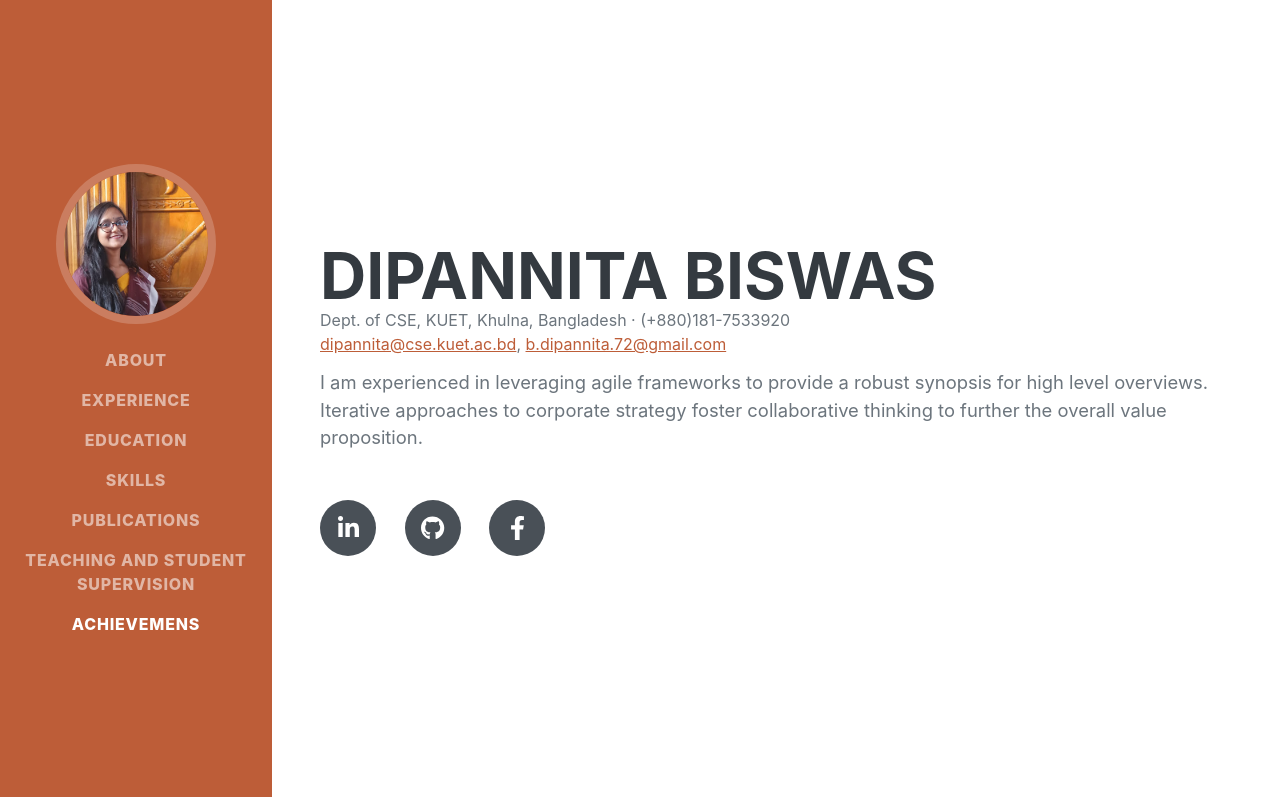
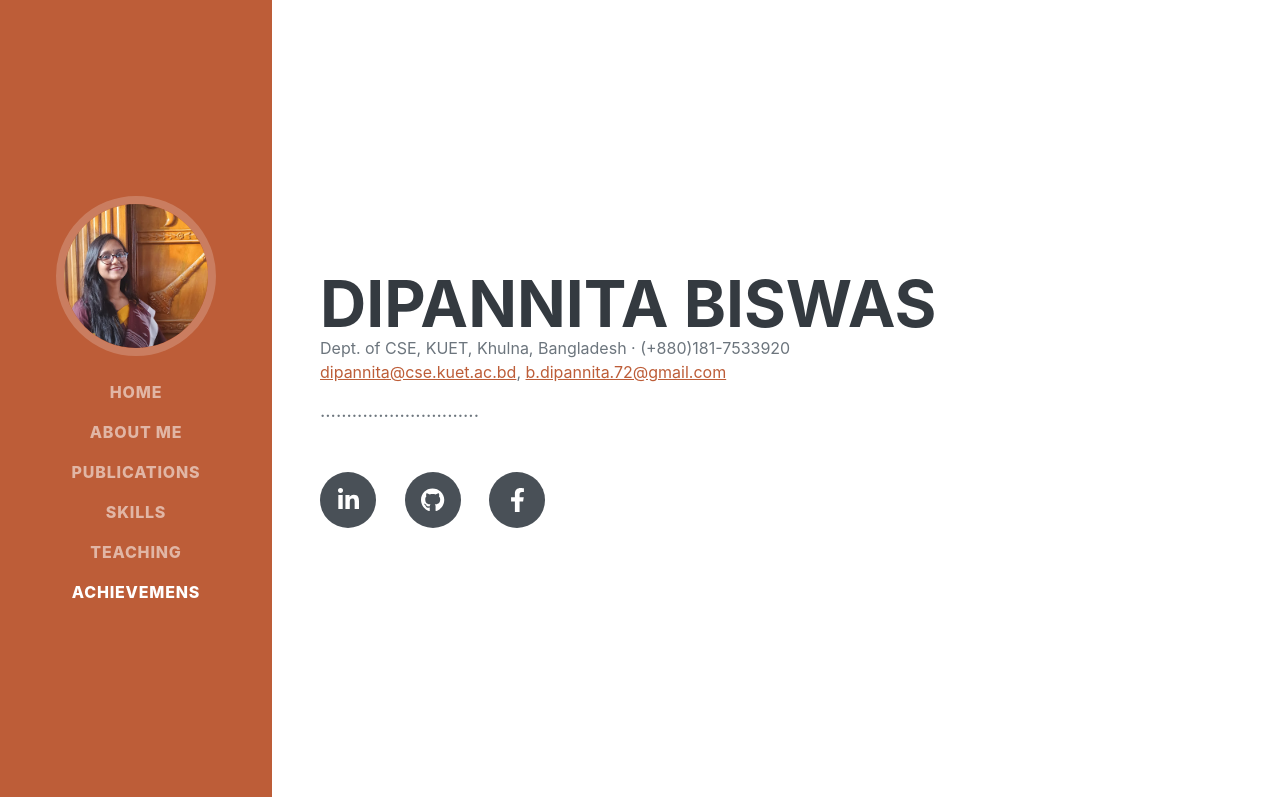
Before and after one commit to dipannita72/dipannita72.github.io, a plain HTML site: page index.html in a window 1280 px wide. Shown: the top 797 px of the page. Drawn offline with nearby package versions, Linux system fonts and the light colour scheme; a web font is replaced by a local one.

Commit message:
Update index.html

```diff
--- a/index.html
+++ b/index.html
@@ -24,12 +24,11 @@
             <button class="navbar-toggler" type="button" data-bs-toggle="collapse" data-bs-target="#navbarResponsive" aria-controls="navbarResponsive" aria-expanded="false" aria-label="Toggle navigation"><span class="navbar-toggler-icon"></span></button>
             <div class="collapse navbar-collapse" id="navbarResponsive">
                 <ul class="navbar-nav">
-                    <li class="nav-item"><a class="nav-link js-scroll-trigger" href="#about">About</a></li>
-                    <li class="nav-item"><a class="nav-link js-scroll-trigger" href="#experience">Experience </a></li>
-                    <li class="nav-item"><a class="nav-link js-scroll-trigger" href="#education">Education</a></li>
+                    <li class="nav-item"><a class="nav-link js-scroll-trigger" href="#about">Home</a></li>
+                    <li class="nav-item"><a class="nav-link js-scroll-trigger" href="#experience">About Me </a></li>
+                    <li class="nav-item"><a class="nav-link js-scroll-trigger" href="#publications">Publications</a></li>
                     <li class="nav-item"><a class="nav-link js-scroll-trigger" href="#skills">Skills</a></li>
-                    <li class="nav-item"><a class="nav-link js-scroll-trigger" href="#publications">Publications</a></li>
-                    <li class="nav-item"><a class="nav-link js-scroll-trigger" href="#teaching">Teaching and Student Supervision</a></li>
+                    <li class="nav-item"><a class="nav-link js-scroll-trigger" href="#teaching">Teaching</a></li>
                     <li class="nav-item"><a class="nav-link js-scroll-trigger" href="#awards">Achievemens</a></li>
                 </ul>
             </div>
@@ -49,8 +48,7 @@
                     </p>
                     </div>
                     <div>
-                    <p class="lead mb-5">I am experienced in leveraging agile frameworks to provide a robust synopsis for high level overviews. Iterative approaches to corporate strategy foster collaborative thinking to further the overall value proposition.</p>
-                    </div>
+                    <p class="lead mb-5">.............................. </div>
                     <div class="social-icons">
                         <a class="social-icon" href="https://www.linkedin.com/in/dipannita-biswas/"><i class="fab fa-linkedin-in"></i></a>
                         <a class="social-icon" href="https://github.com/dipannita72"><i class="fab fa-github"></i></a>
@@ -73,10 +71,6 @@
                     </div>
 
 
-            </section>
-            <hr class="m-0" />
-            <!-- Education-->
-            <section class="resume-section" id="education">
                 <div class="resume-section-content">
                     <h2 class="mb-5">Education</h2>
                     <div class="d-flex flex-column flex-md-row justify-content-between mb-5">
@@ -96,7 +90,6 @@
                         <div class="flex-shrink-0"><span class="text-primary">2017 -- 2022</span></div>
                     </div>
 
-            </section>
 
             <hr class="m-0" />
             <!-- Publications-->
@@ -164,9 +157,9 @@
             <!-- Interests-->
             <section class="resume-section" id="teaching">
                 <div class="resume-section-content">
-                    <h2 class="mb-5">Interests</h2>
-                    <p>Apart from being a web developer, I enjoy most of my time being outdoors. In the winter, I am an avid skier and novice ice climber. During the warmer months here in Colorado, I enjoy mountain biking, free climbing, and kayaking.</p>
-                    <p class="mb-0">When forced indoors, I follow a number of sci-fi and fantasy genre movies and television shows, I am an aspiring chef, and I spend a large amount of my free time exploring the latest technology advancements in the front-end web development world.</p>
+                    <h2 class="mb-5">Teaching</h2>
+                    <p>,....</p>
+                    <p class="mb-0">....</p>
                 </div>
             </section>
             <hr class="m-0" />
```
